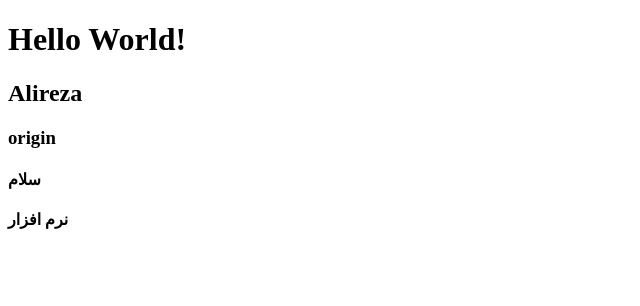
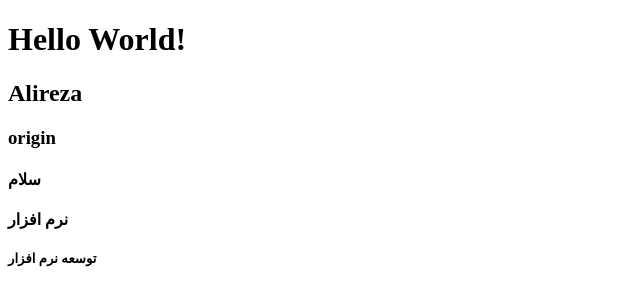
Before and after one commit to mos2000/git-test, a plain HTML site: page index.html in a window 1280 px wide. Shown: the full height of the page, 0-640 px from the left. Drawn offline with Linux system fonts and the light colour scheme.

Commit message:
کپی عبارت توسعه نرم افزار

```diff
--- a/index.html
+++ b/index.html
@@ -11,5 +11,6 @@
    <h3> origin </h3>
    <h4> سلام </h4>
    <h4> نرم افزار </h4>
+   <h5>  توسعه نرم افزار</h5>
   </body>
 </html>
```
